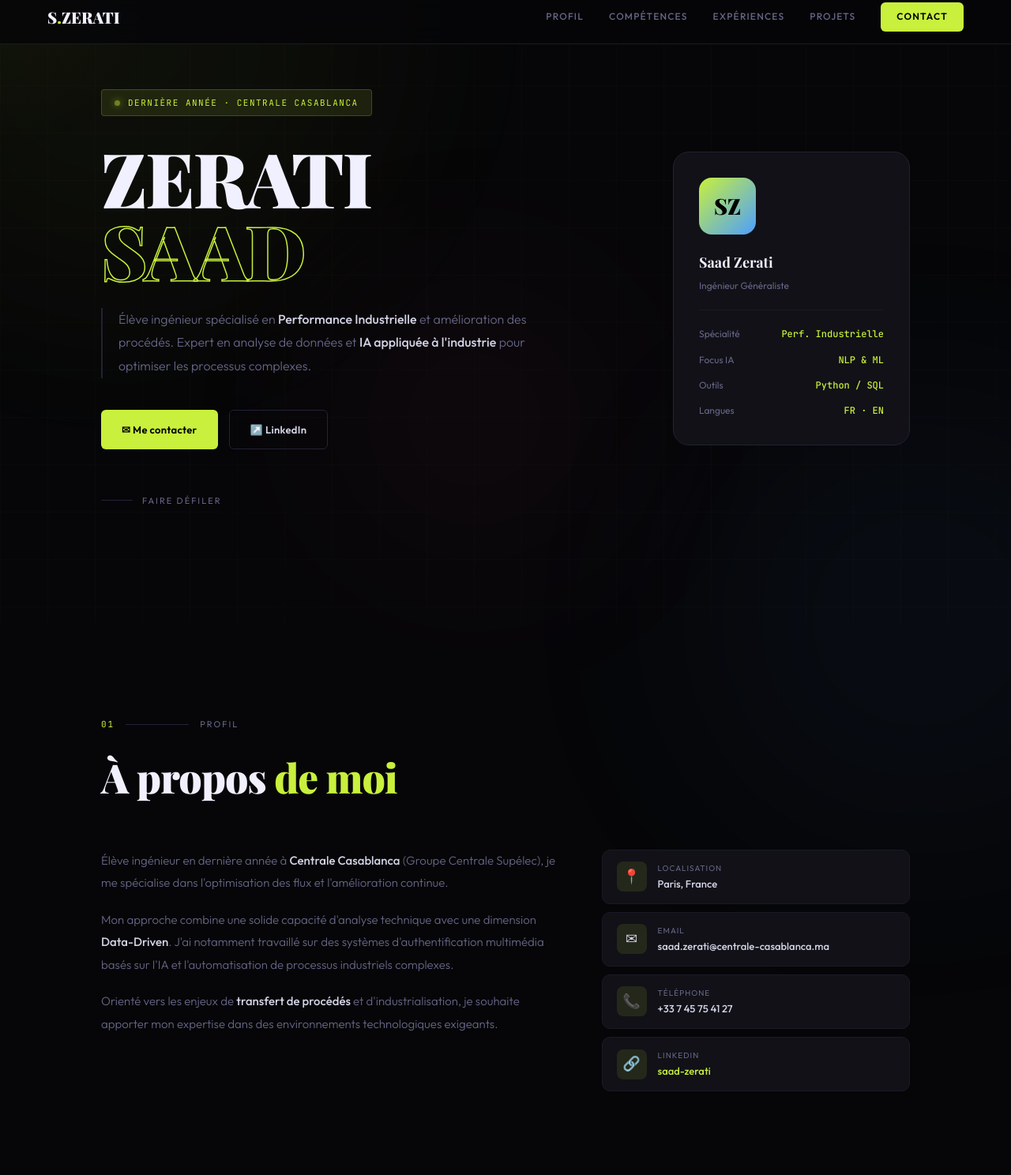
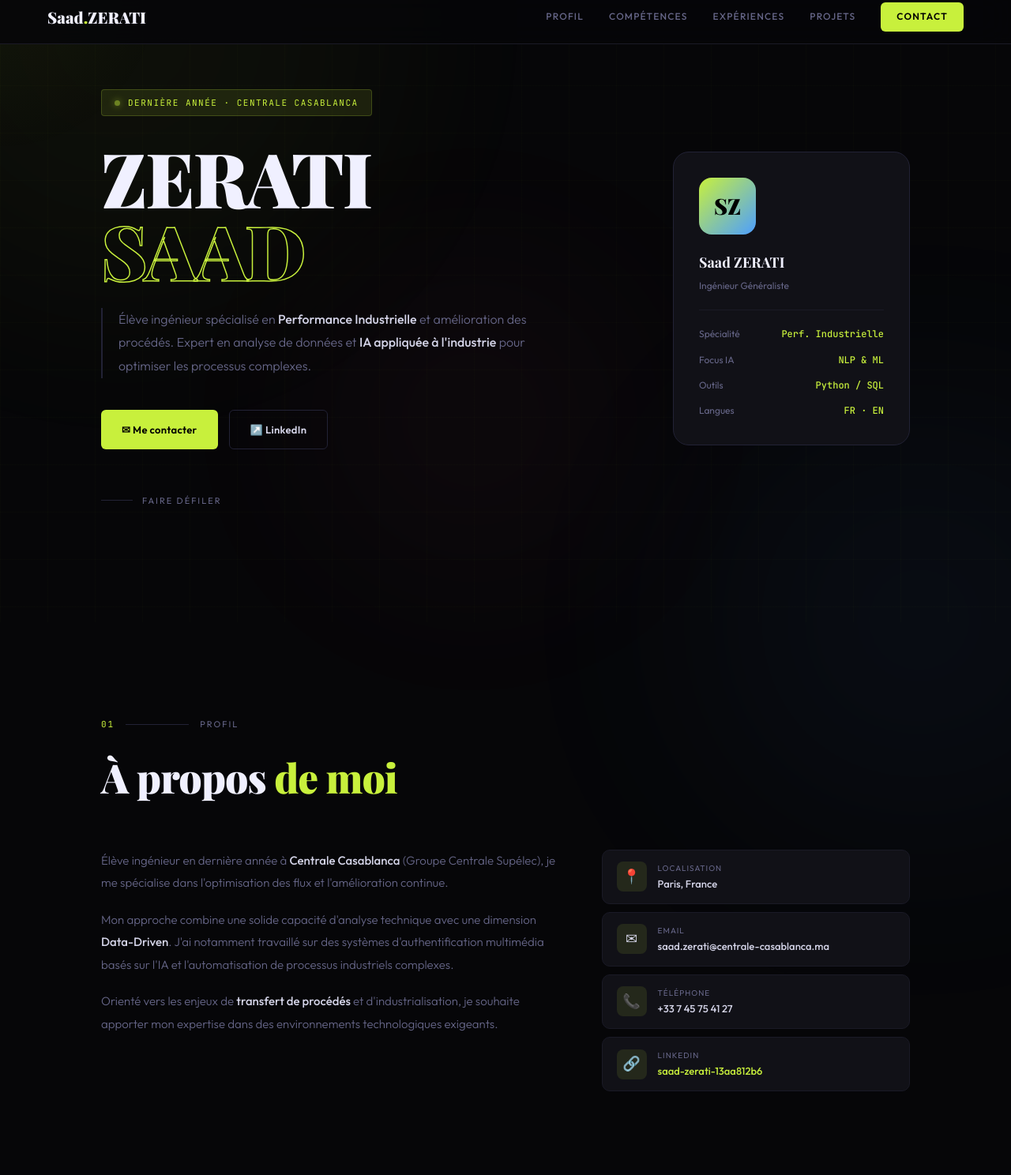
Before and after one commit to 23227906680/Portfolio, a plain HTML site: page index.html in a window 1280 px wide. Shown: the part 12-1500 px from the top of the page at 79% size. Drawn offline with nearby package versions, Linux system fonts and the light colour scheme.

Commit message:
Update index.html

```diff
--- a/index.html
+++ b/index.html
@@ -173,7 +173,7 @@
   <div class="blob blob3"></div>
 
   <nav>
-    <div class="nav-logo">S<em>.</em>ZERATI</div>
+    <div class="nav-logo">Saad<em>.</em>ZERATI</div>
     <div class="nav-links">
       <a href="#about">Profil</a>
       <a href="#skills">Compétences</a>
@@ -190,13 +190,13 @@
       <p class="hero-desc">Élève ingénieur spécialisé en <strong>Performance Industrielle</strong> et amélioration des procédés. Expert en analyse de données et <strong>IA appliquée à l'industrie</strong> pour optimiser les processus complexes.</p>
       <div class="hero-actions">
         <a href="mailto:saad.zerati@centrale-casablanca.ma" class="btn btn-p">✉ Me contacter</a>
-        <a href="https://www.linkedin.com/in/saad-zerati" target="_blank" class="btn btn-o">↗️ LinkedIn</a>
+        <a href="https://www.linkedin.com/in/saad-zerati-13aa812b6/" target="_blank" class="btn btn-o">↗️ LinkedIn</a>
       </div>
       <div class="hero-scroll"><div class="scroll-line"></div><span class="scroll-text">Faire défiler</span></div>
     </div>
     <div class="hero-card">
       <div class="hc-avatar">SZ</div>
-      <div class="hc-name">Saad Zerati</div>
+      <div class="hc-name">Saad ZERATI</div>
       <div class="hc-role">Ingénieur Généraliste</div>
       <div class="hc-div"></div>
       <div class="hc-row"><span class="hc-lbl">Spécialité</span><span class="hc-val">Perf. Industrielle</span></div>
@@ -219,7 +219,7 @@
         <div class="meta-item"><div class="meta-ico">📍</div><div><div class="meta-lbl">Localisation</div><div class="meta-val">Paris, France</div></div></div>
         <div class="meta-item"><div class="meta-ico">✉</div><div><div class="meta-lbl">Email</div><div class="meta-val">saad.zerati@centrale-casablanca.ma</div></div></div>
         <div class="meta-item"><div class="meta-ico">📞</div><div><div class="meta-lbl">Téléphone</div><div class="meta-val">+33 7 45 75 41 27</div></div></div>
-        <div class="meta-item"><div class="meta-ico">🔗</div><div><div class="meta-lbl">LinkedIn</div><div class="meta-val"><a href="https://www.linkedin.com/in/saad-zerati" target="_blank">saad-zerati</a></div></div></div>
+        <div class="meta-item"><div class="meta-ico">🔗</div><div><div class="meta-lbl">LinkedIn</div><div class="meta-val"><a href="https://www.linkedin.com/in/saad-zerati-13aa812b6/" target="_blank">saad-zerati-13aa812b6</a></div></div></div>
       </div>
     </div>
   </section>
@@ -309,13 +309,13 @@
       <p style="margin-bottom:30px">Je suis à l'écoute d'opportunités stimulantes en performance industrielle et ingénierie de données.</p>
       <div class="cactions">
         <a href="mailto:saad.zerati@centrale-casablanca.ma" class="btn btn-p">✉ Me contacter</a>
-        <a href="https://www.linkedin.com/in/saad-zerati" target="_blank" class="btn btn-o">↗️ LinkedIn</a>
+        <a href="https://www.linkedin.com/in/saad-zerati-13aa812b6/" target="_blank" class="btn btn-o">↗️ LinkedIn</a>
       </div>
     </div>
   </section>
 
   <footer>
-    <div class="ft-logo">S<em>.</em>ZERATI</div>
+    <div class="ft-logo">Saad<em>.</em>ZERATI</div>
     <div class="ft-copy">&copy; 2026 — Portfolio Ingénieur</div>
     <div class="ft-mono">CENTRALE CASABLANCA</div>
   </footer>
```
